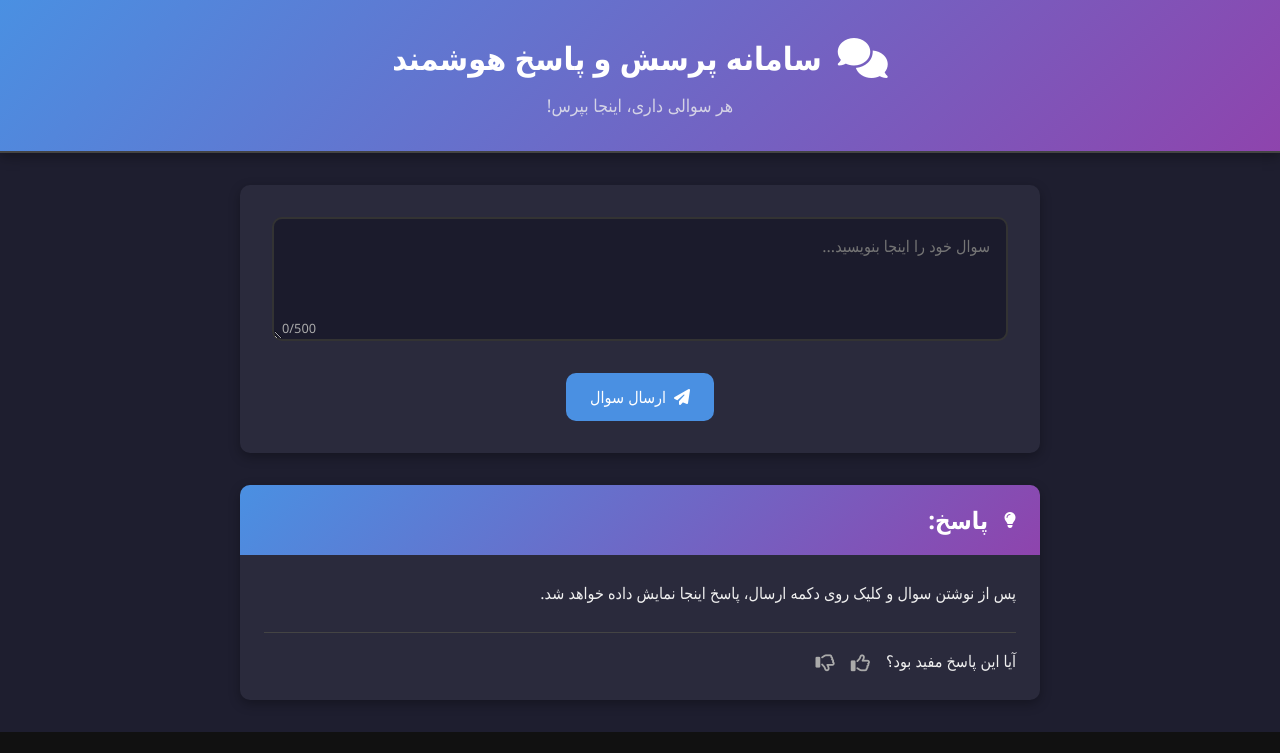
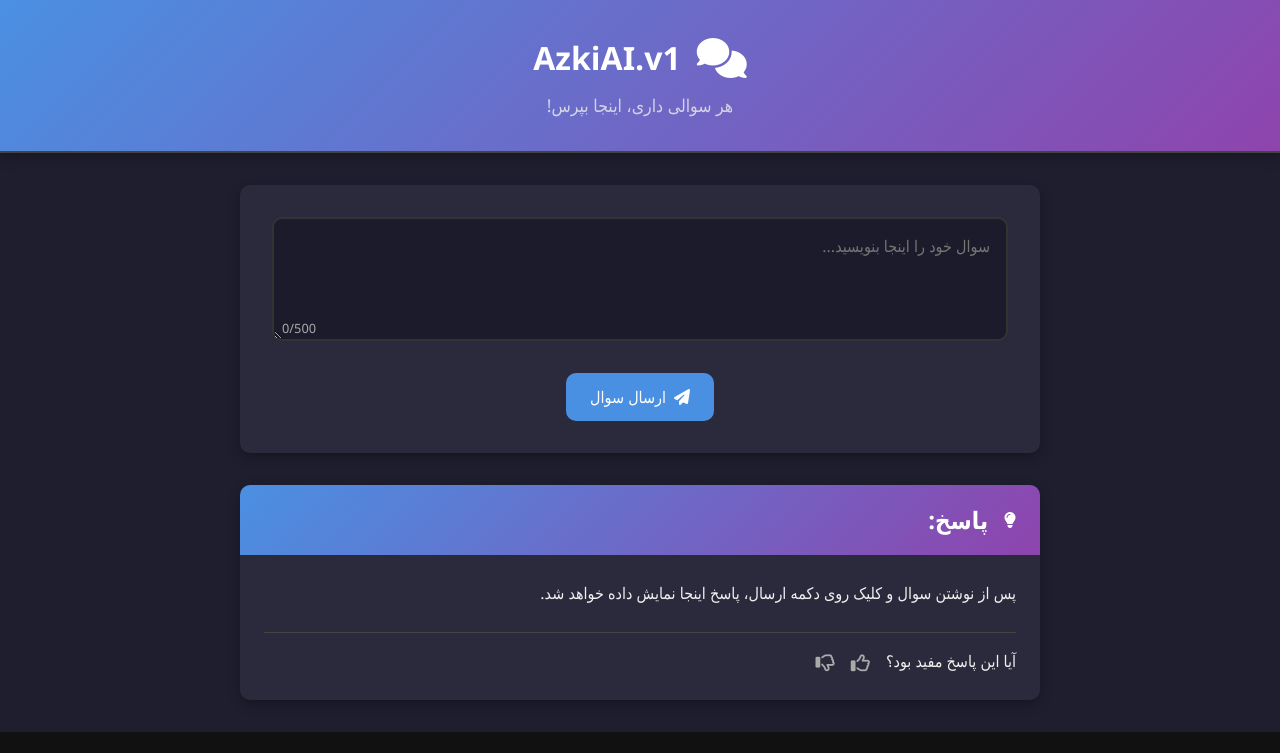
Before and after one commit to AzkiAI/AI, a plain HTML site: page index.html in a window 1280 px wide. Shown: the top 753 px of the page. Drawn offline with Linux system fonts and the light colour scheme.

Commit message:
Update index.html

```diff
--- a/index.html
+++ b/index.html
@@ -13,7 +13,7 @@
     <header>
       <div class="logo">
         <i class="fas fa-comments"></i>
-        <h1>سامانه پرسش و پاسخ هوشمند</h1>
+        <h1>AzkiAI.v1</h1>
       </div>
       <p class="tagline">هر سوالی داری، اینجا بپرس!</p>
     </header>
```
